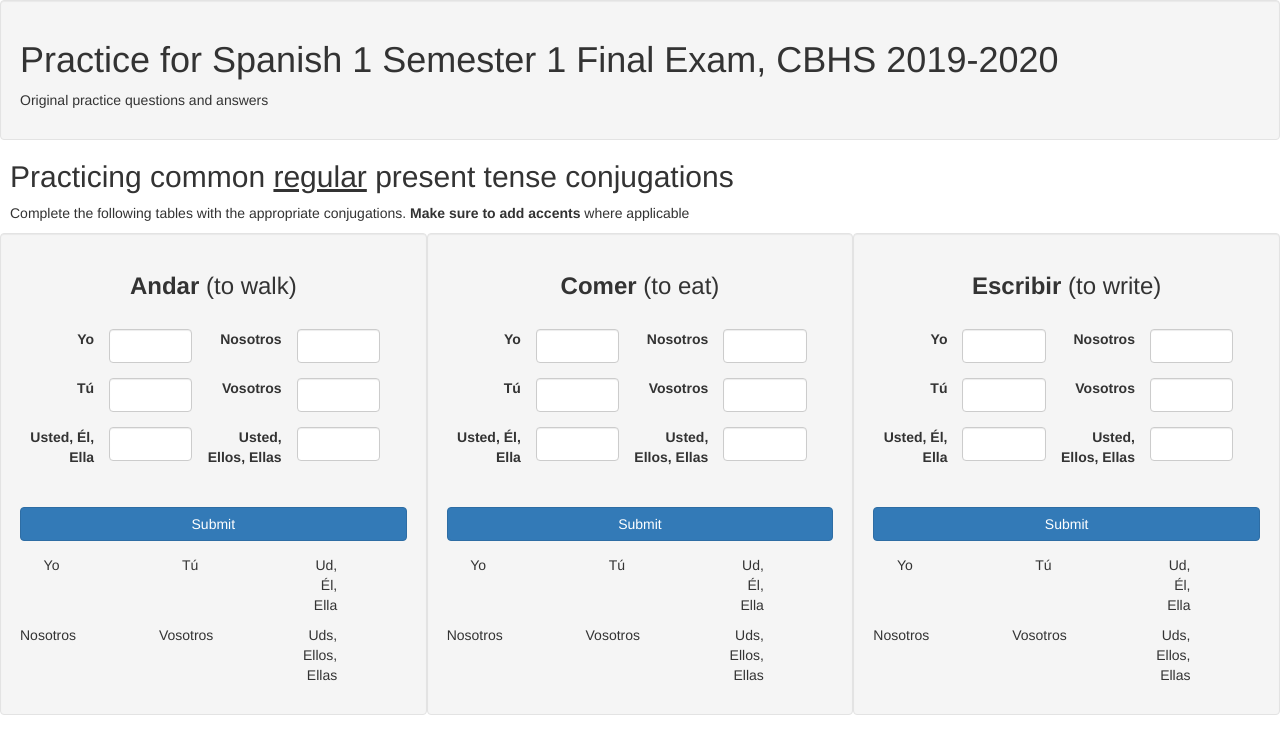
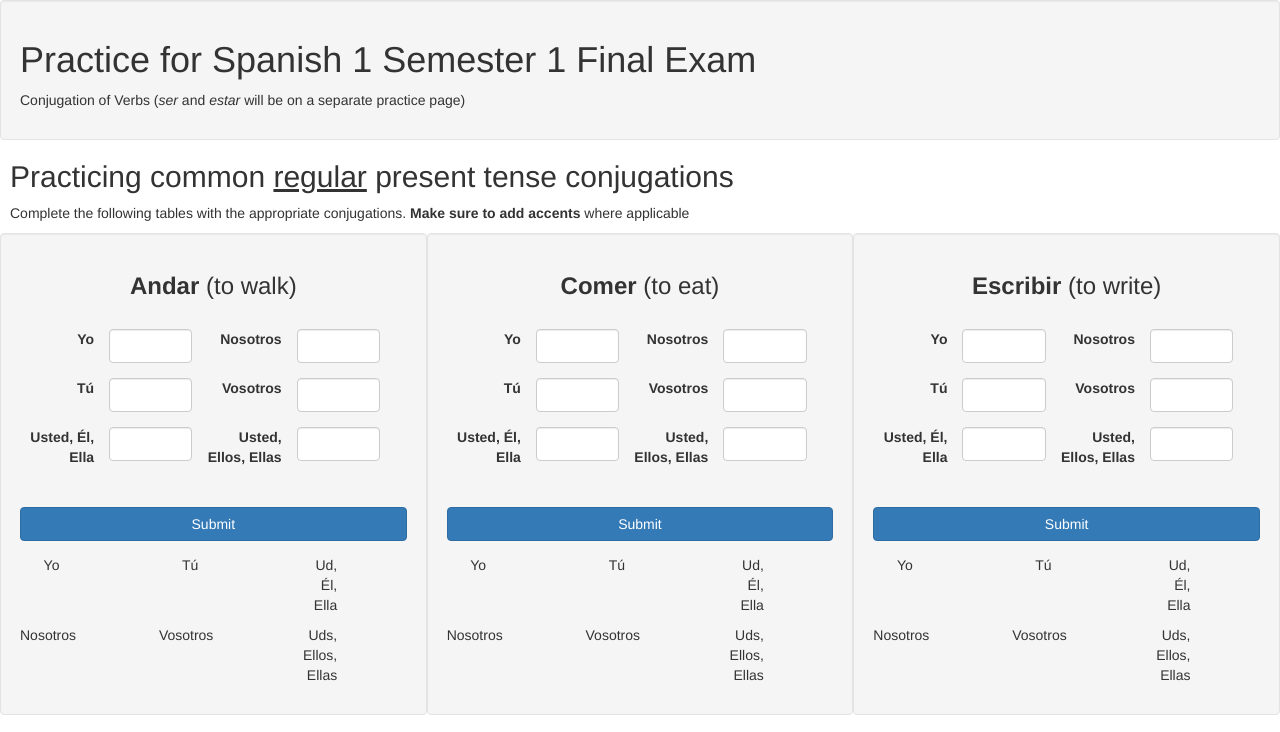
Before and after one commit to bromeodomain/Spanish1Practice, a plain HTML site: page index.html in a window 1280 px wide. Shown: the top 732 px of the page. Drawn offline with nearby package versions, Linux system fonts and the light colour scheme.

Commit message:
Update index.html

```diff
--- a/index.html
+++ b/index.html
@@ -10,8 +10,8 @@
         <!--end bootstrapping for wells-->
 
         <div class="well">
-            <h1>Practice for Spanish 1 Semester 1 Final Exam, CBHS 2019-2020</h1>
-            <p>Original practice questions and answers</p>
+            <h1>Practice for Spanish 1 Semester 1 Final Exam</h1>
+            <p>Conjugation of Verbs (<i>ser</i> and <i>estar</i> will be on a separate practice page)</p>
         </div>
 
     </head>
```
